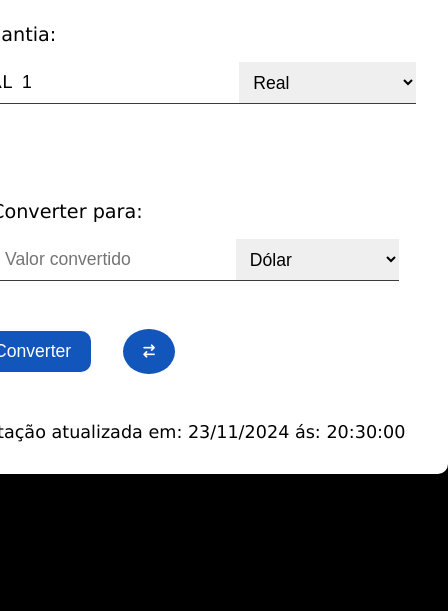
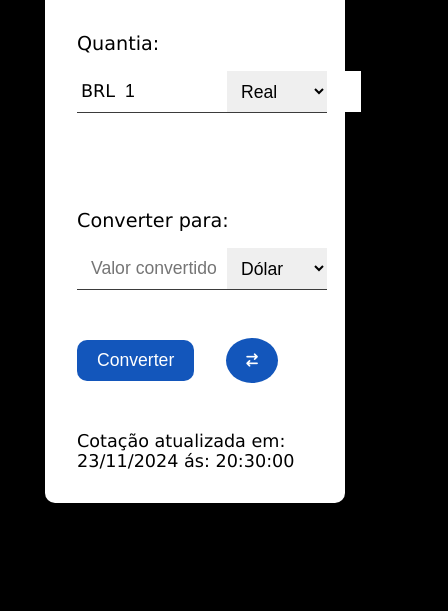
Before and after one commit to nohandev/Currency-Quote, a plain HTML site: page index.html in a window 390 px wide. Shown: the part 233-844 px from the top of the page, 448 px wide, since content can reach past the window. Drawn offline with Linux system fonts and the light colour scheme.

Commit message:
Responsive Style

```diff
--- a/css/style.css
+++ b/css/style.css
@@ -157,7 +157,15 @@ button:hover {
 
 
 @media screen and (max-width: 1024px) {
+  .container {
+    width: 300px;
+  }
+
+  .input {
+    width: 250px;
+  }
   .container-content {
     flex-direction: column;
+    align-items: flex-start;
   }
 }
```
